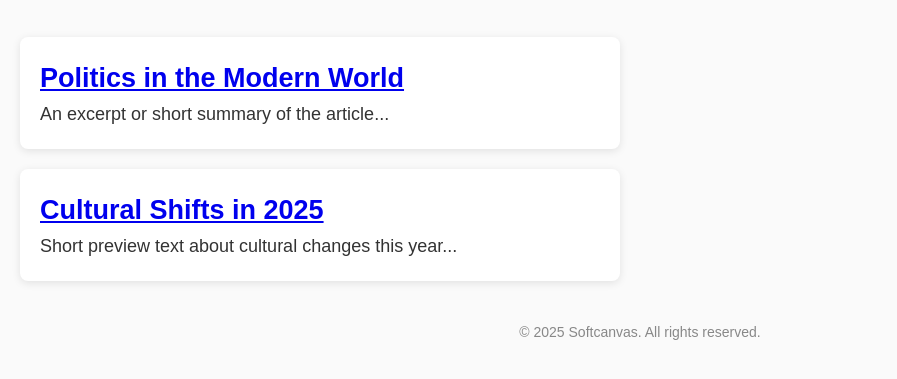
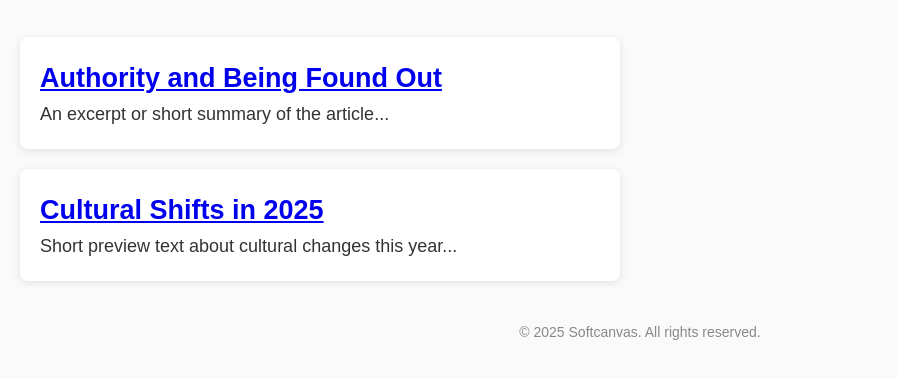
Before and after one commit to softcanvas/softcanvas.github.io, a plain HTML site: page articles.html in a window 1280 px wide. Shown: the part 139-518 px from the top of the page, without its empty margins (0-897 px from the left). Drawn offline with Linux system fonts and the light colour scheme.

Commit message:
updated link to example first article

```diff
--- a/articles.html
+++ b/articles.html
@@ -21,7 +21,7 @@
   <main>
     <section class="articles-list">
       <article class="article-preview">
-        <h2><a href="politics-in-the-modern-world.html">Politics in the Modern World</a></h2>
+        <h2><a href="authority-and-being-found-out.html">Authority and Being Found Out</a></h2>
         <p>An excerpt or short summary of the article...</p>
       </article>
 
```
